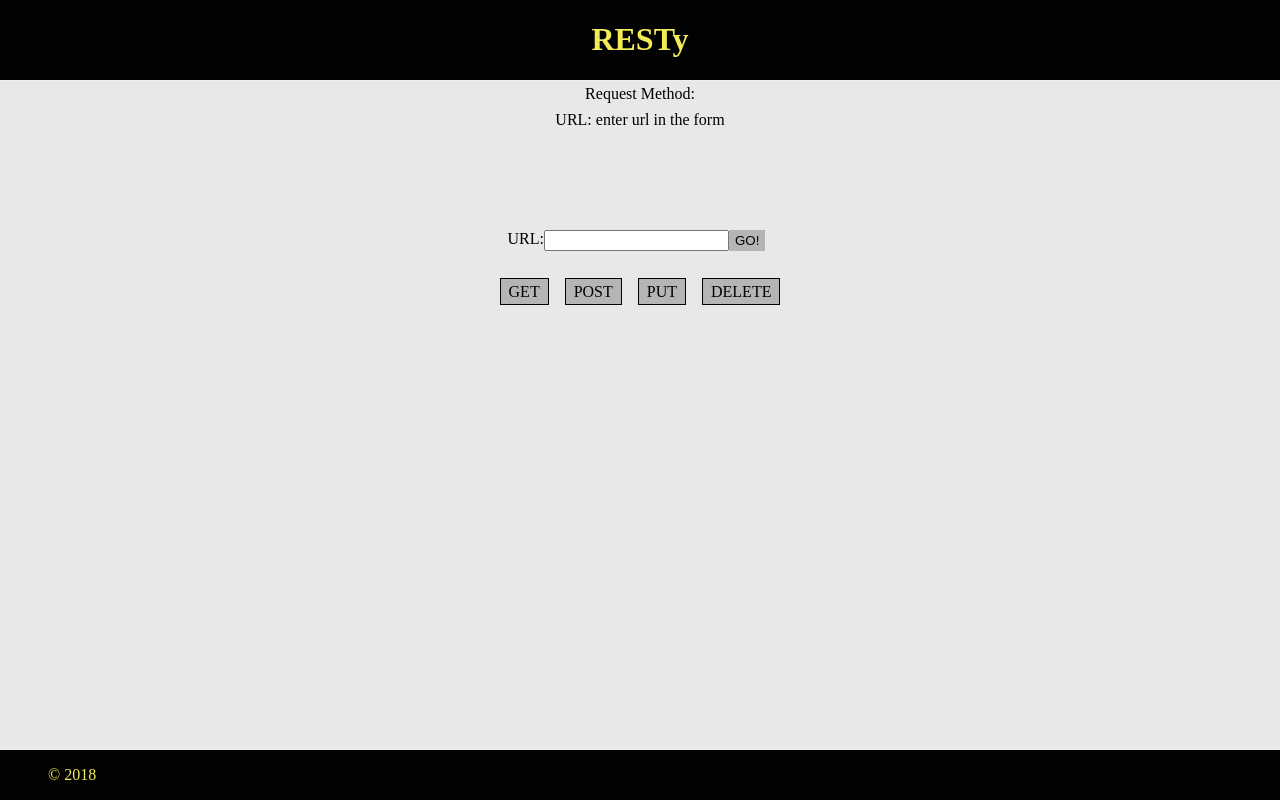
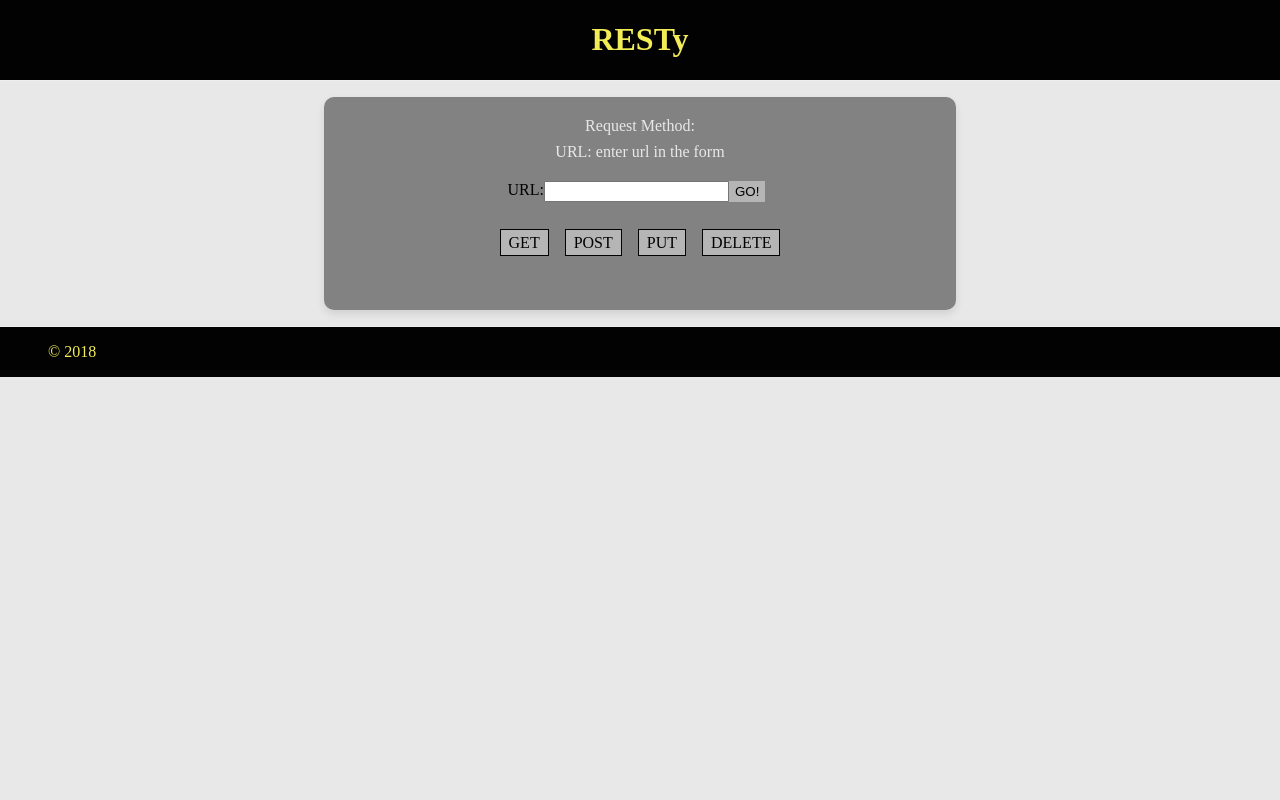
Before and after one commit to MelodicXP/resty, a React (Vite) app: page / in a window 1280 px wide. Built offline with nearby package versions, Linux system fonts and the light colour scheme.

Commit message:
Add styling

```diff
--- a/src/App.jsx
+++ b/src/App.jsx
@@ -94,10 +94,12 @@ const App = () => {
   return (
     <React.Fragment>
       <Header />
-      <div className="feedbackInfo">Request Method: {requestParams.method}</div>
-      <div className="feedbackInfo">URL: {url}</div>
-      <Form handleApiCall={callApi} />
-      <Results data={data} loading={loading}/>
+      <div className="form-container">
+        <div className="feedback-info">Request Method: {requestParams.method}</div>
+        <div className="feedback-info">URL: {url}</div>
+        <Form handleApiCall={callApi} />
+        <Results data={data} loading={loading}/>
+      </div>
       <Footer />
     </React.Fragment>
   );
--- a/src/App.scss
+++ b/src/App.scss
@@ -16,10 +16,23 @@ body {
     height: 100%;
   }
 
+  .form-container {
+    display: flex;
+    flex-direction: column;
+    background: lighten($backgroundColor, 50); // Define a suitable color in your variables.scss
+    padding: 1rem;
+    margin: 1rem auto;
+    width: 80%;
+    max-width: 600px;
+    border-radius: 10px;
+    box-shadow: 0 4px 8px rgba(0, 0, 0, 0.1);
+  }
+
   div {
-    &.feedbackInfo {
+    &.feedback-info {
       width: max-content;
       margin: .25rem auto;
+      color: lighten($backgroundColor, 90%)
     }
   }
 }
```
